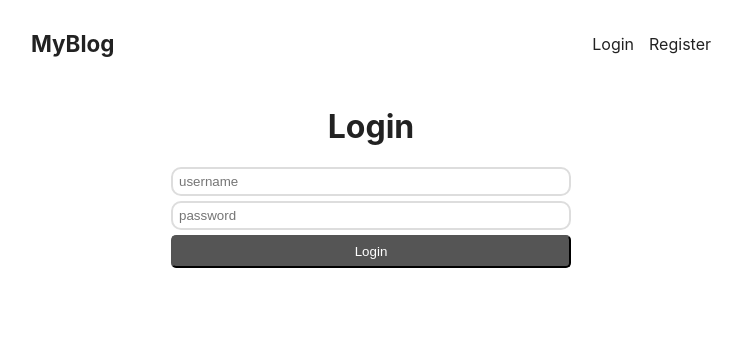
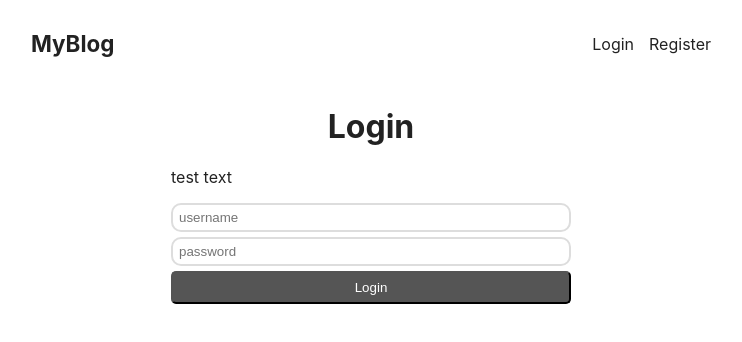
Before and after one commit to bwesterg/blog_project, a React (Create React App) app in the folder client/: page /login in a window 1280 px wide. Shown: the top 342 px of the page, without its empty margins (269-1011 px from the left). Built offline with nearby package versions, Linux system fonts and the light colour scheme.

Commit message:
testing node and nodemon problem

```diff
--- a/client/src/pages/LoginPage.js
+++ b/client/src/pages/LoginPage.js
@@ -2,6 +2,7 @@ export default function LoginPage() {
     return (
         <form className="login">
             <h1>Login</h1>
+            <p>test text</p>
             <input type="text" placeholder="username"/>
             <input type="password" placeholder="password"/>
             <button>Login</button>
```
